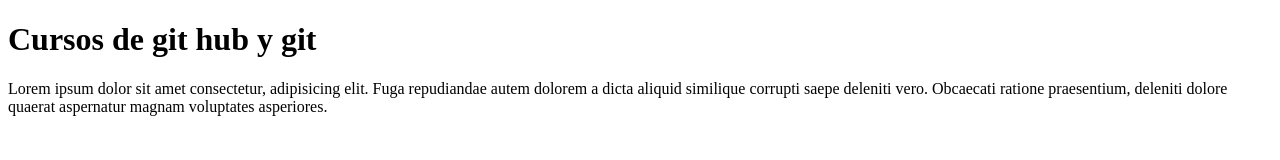
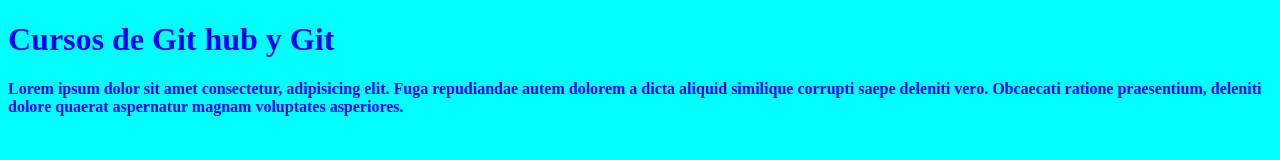
Before and after one commit to Germanyx3/Prueba, a plain HTML site: page index.html in a window 1280 px wide. Drawn offline with Linux system fonts and the light colour scheme.

Commit message:
Negrita y color Azul

```diff
--- a/css/style.css
+++ b/css/style.css
@@ -0,0 +1,5 @@
+body{
+    background-color: aqua;
+    font-weight: bold;
+    color: blue;
+}
--- a/index.html
+++ b/index.html
@@ -3,10 +3,11 @@
 <head>
     <meta charset="UTF-8">
     <meta name="viewport" content="width=device-width, initial-scale=1.0">
+    <link rel="stylesheet" href="css/style.css" type="text/css">
     <title>Document</title>
 </head>
 <body>
-    <h1>Cursos de git hub y git</h1>
+    <h1>Cursos de Git hub y Git</h1>
     <p>Lorem ipsum dolor sit amet consectetur, adipisicing elit. Fuga repudiandae autem dolorem a dicta aliquid similique corrupti saepe deleniti vero. Obcaecati ratione praesentium, deleniti dolore quaerat aspernatur magnam voluptates asperiores.</p>
 </body>
 </html>
```
